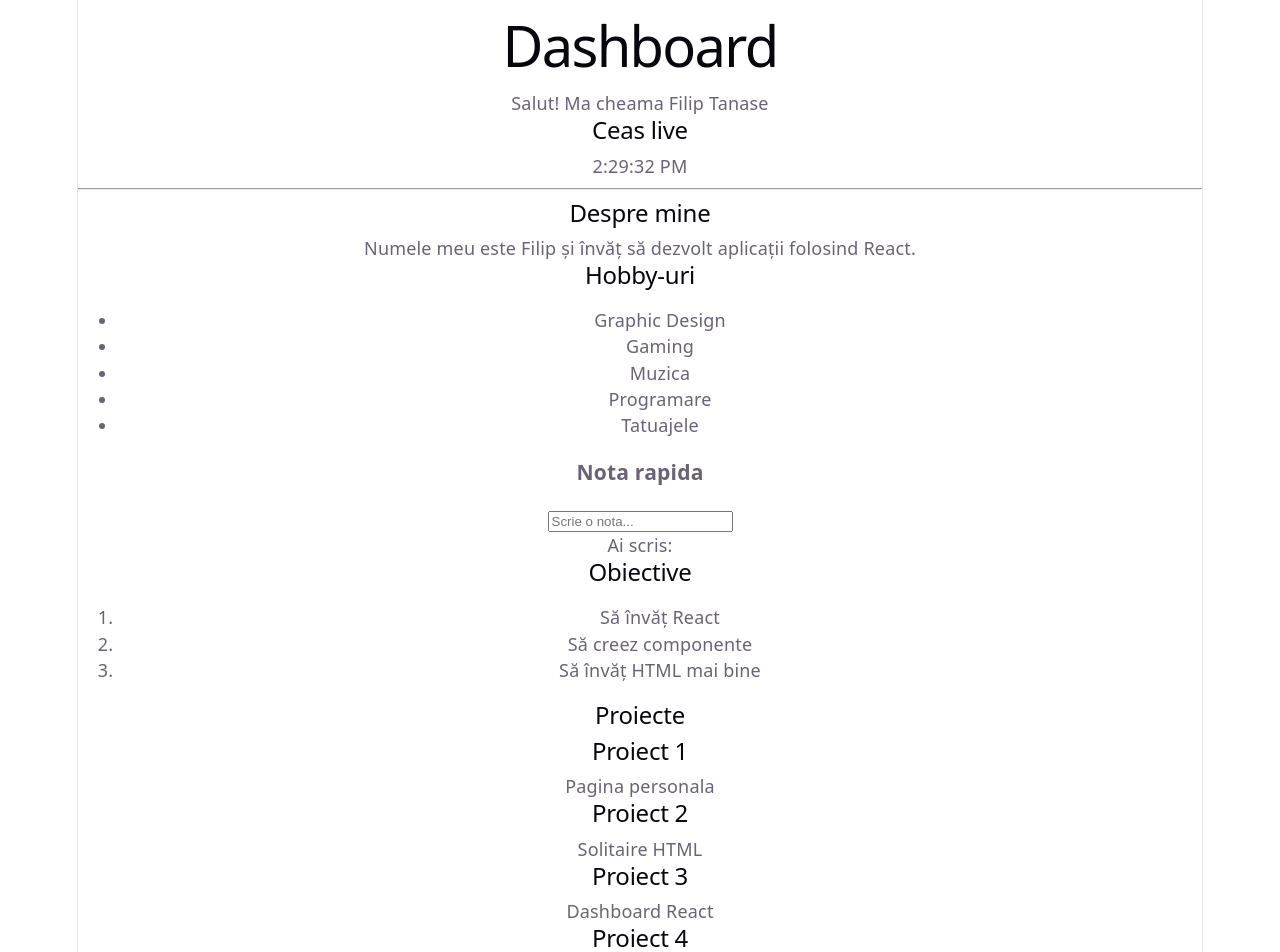
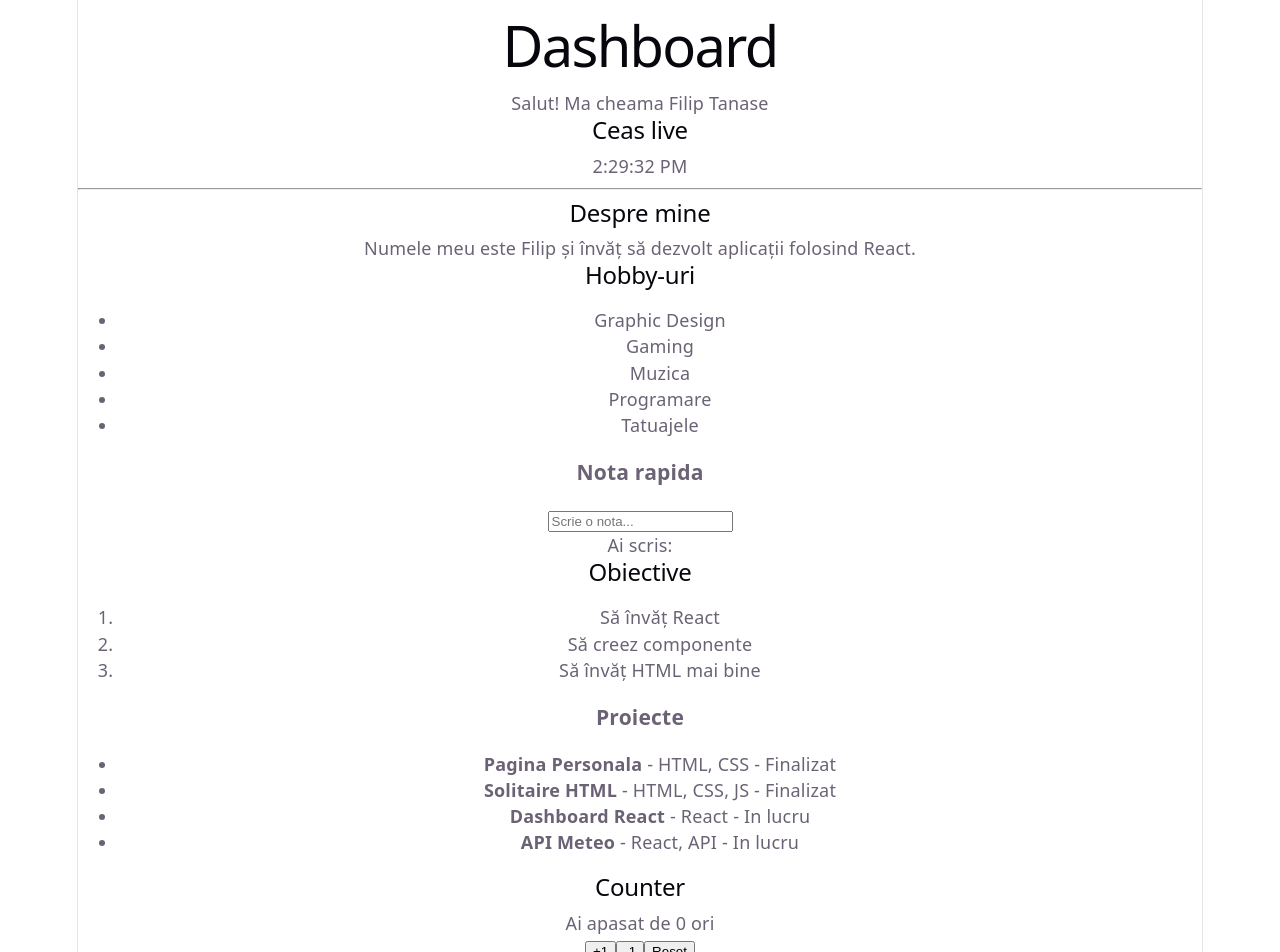
Before and after one commit to FelipeMonreo/ProiectareWeb, a React (Vite) app: page / in a window 1280 px wide. Shown: the top 952 px of the page. Built offline with nearby package versions, Linux system fonts and the light colour scheme.

Commit message:
load projects from JSON

```diff
--- /dev/null
+++ b/public/data/projects.json
@@ -0,0 +1,28 @@
+{
+  "projects": [
+    {
+      "id": 1,
+      "title": "Pagina Personala",
+      "tech": "HTML, CSS",
+      "done": true
+    },
+    {
+      "id": 2,
+      "title": "Solitaire HTML",
+      "tech": "HTML, CSS, JS",
+      "done": true
+    },
+    {
+      "id": 3,
+      "title": "Dashboard React",
+      "tech": "React",
+      "done": false
+    },
+    {
+      "id": 4,
+      "title": "API Meteo",
+      "tech": "React, API",
+      "done": false
+    }
+  ]
+}
--- a/src/App.jsx
+++ b/src/App.jsx
@@ -4,6 +4,7 @@ import QuickNote from './QuickNote';
 import TodoList from './TodoList';
 import ContactForm from './ContactForm';
 import Clock from './Clock';
+import ProjectList from './ProjectList';
 const projects = [
   {
     title: "Proiect 1",
@@ -66,16 +67,8 @@ function App() {
           <li>Să învăț HTML mai bine</li>
         </ol>
 
-        <h2>Proiecte</h2>
-        {projects.map(function(item, index) {
-  return (
-    <Card
-      key={index}
-      title={item.title}
-      description={item.description}
-    />
-  );
-})}
+        <ProjectList/>
+
 <h2>Counter</h2>
             <p>Ai apasat de {count} ori</p>
             <button onClick={() => setCount(count + 1)}>
--- /dev/null
+++ b/src/ProjectList.jsx
@@ -0,0 +1,41 @@
+import { useState, useEffect } from 'react';
+
+function ProjectList() {
+  const [projects, setProjects] = useState([]);
+  const [loading, setLoading] = useState(true);
+
+  useEffect(function() {
+    fetch('/data/projects.json')
+      .then(function(response) {
+        return response.json();
+      })
+      .then(function(data) {
+        setProjects(data.projects);
+        setLoading(false);
+      });
+  }, []);
+
+  if (loading) {
+    return <p>Se incarca...</p>;
+  }
+
+  return (
+    <div>
+      <h3>Proiecte</h3>
+
+      <ul>
+        {projects.map(function(project) {
+          return (
+            <li key={project.id}>
+              <strong>{project.title}</strong>
+              <span> - {project.tech}</span>
+              <span>{project.done ? ' - Finalizat' : ' - In lucru'}</span>
+            </li>
+          );
+        })}
+      </ul>
+    </div>
+  );
+}
+
+export default ProjectList;
```
